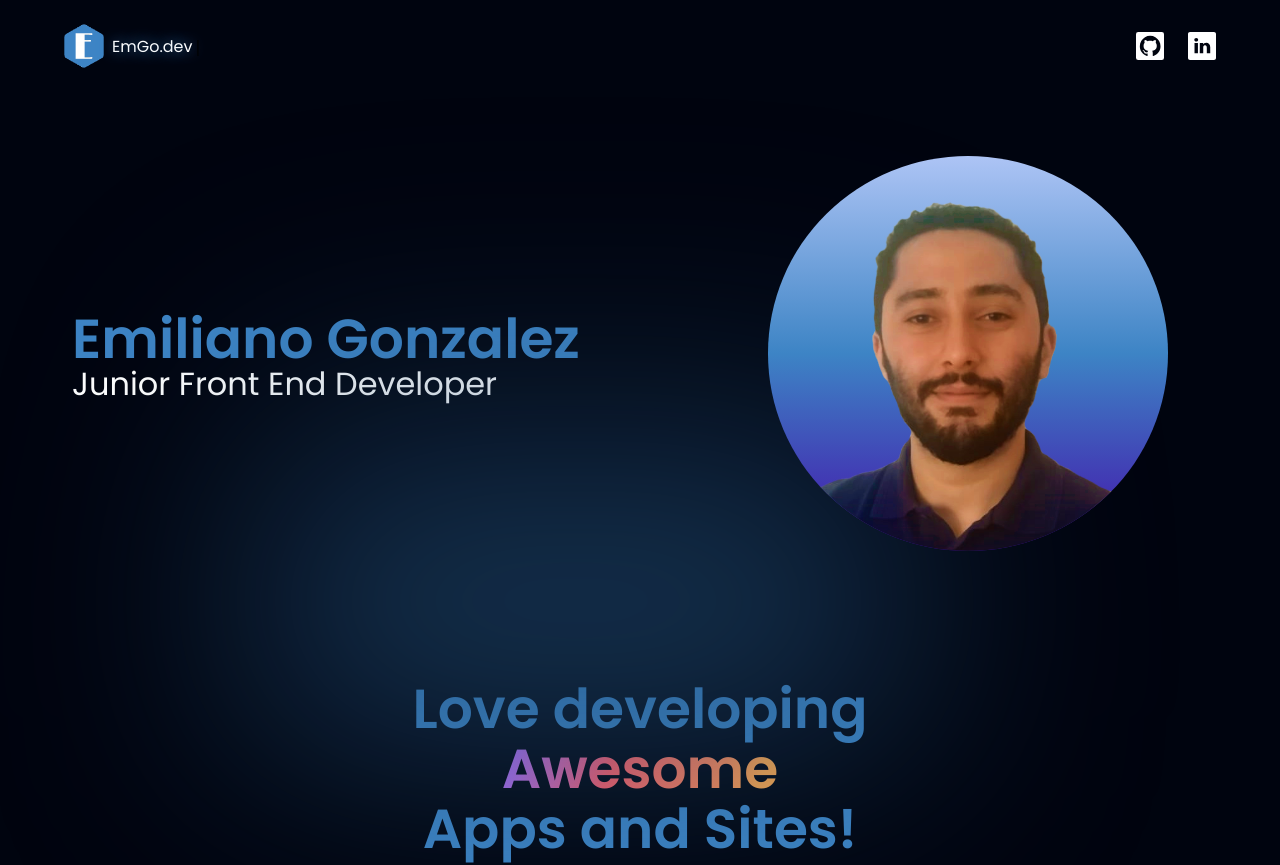
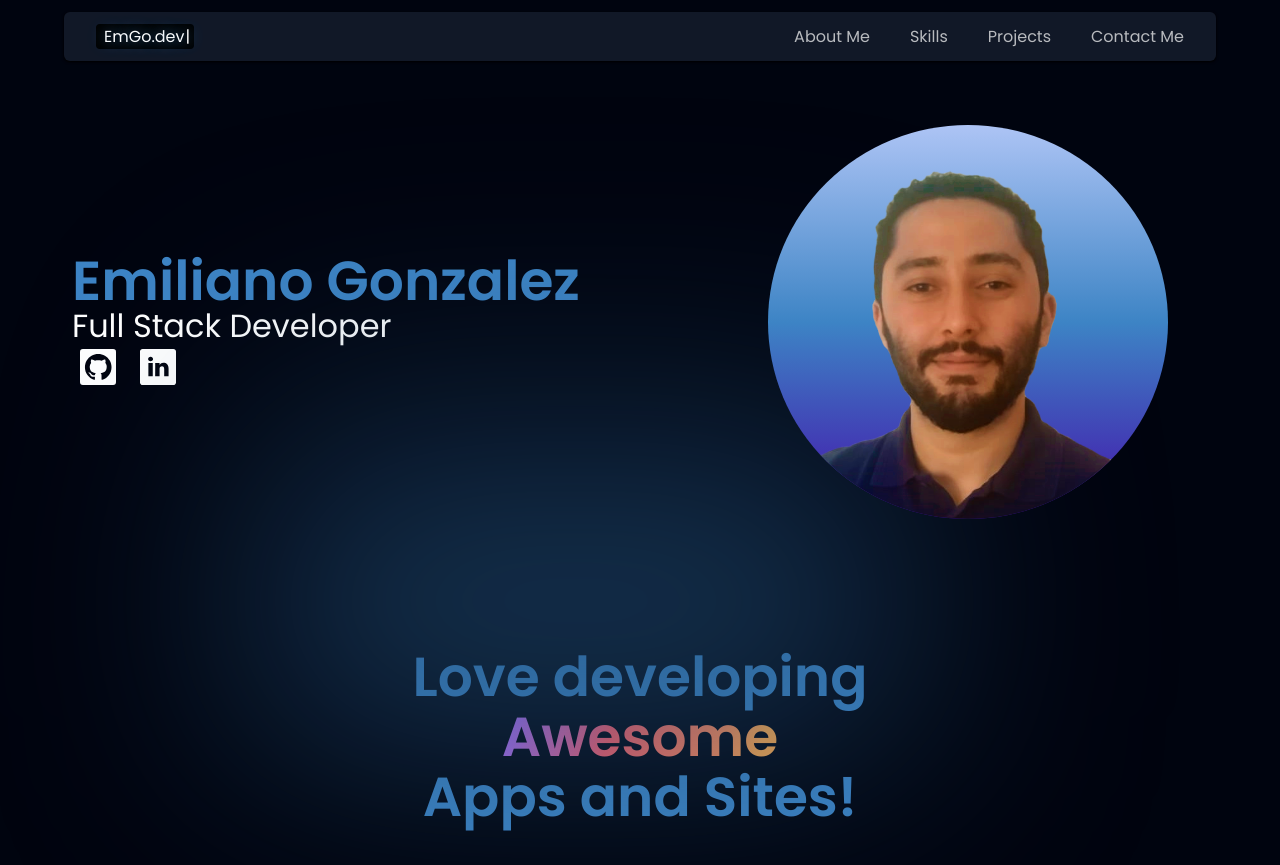
Before and after one commit to EmGoAR/Portfolio, a React (Vite) app: page / in a window 1280 px wide. Shown: the top 865 px of the page. Built offline with nearby package versions, Linux system fonts and the light colour scheme.

Commit message:
Redesigning Navbar, checkpoint

```diff
--- a/package.json
+++ b/package.json
@@ -5,7 +5,6 @@
   "type": "module",
   "scripts": {
     "dev": "vite",
-    "lint": "eslint .",
     "build": "vite build",
     "preview": "vite preview"
   },
--- a/src/assets/index.js
+++ b/src/assets/index.js
@@ -57,6 +57,7 @@ import typescript from './lang/typescript.webp'
 import vite from './lang/vite.webp'
 import vsc from './lang/vsc.webp'
 import mongodb from './lang/mongo.png'
+import emgodev from "../assets/EmGodev.png";
 
 export {
   airbnb,
@@ -116,5 +117,6 @@ export {
   typescript,
   vite,
   mongodb,
-  vsc
+  vsc,
+  emgodev
 }
--- a/src/components/AboutMe.jsx
+++ b/src/components/AboutMe.jsx
@@ -22,7 +22,7 @@ const AboutMe = () => {
 
           {/* Texto */}
           <p className='ss:text-[28px] text-[18px] ss:leading-[38px] leading-[25px] max-w-4xl font-normal text-white text-mdv text mx-auto mt-[10%]  '>
-            I am currently developing Front-End responsive applications, my goal is to complement my knowledge with Back-End technologies to fulfill my current goal, which is Software Engineer. I love writing code, and styling app designs.
+            I am currently developing Full-Stack responsive applications, my goal is to continue honing my skills as a Full Stack to fulfill my current goal, which is Software Engineer. <br /><br />I love crafting friendly styled UI apps.
           </p>
         </div>
 
--- a/src/components/Footer.jsx
+++ b/src/components/Footer.jsx
@@ -3,8 +3,7 @@ import styles from '../style'
 const Footer = () => (
   <section className={`${styles.flexCenter} ${styles.paddingY} flex-col`}>
 
-    <div className='w-full flex justify-between items-center md:flex-row flex-col pt-6 border-t-[1px] border-t-[#3F3E45]'>
-
+    <div className='w-full flex justify-center items-center md:flex-row flex-col pt-6 border-t-[1px] border-t-[#3F3E45]'>
       {/* Derechos Reservados */}
       <p className='font-poppins font-normal text-center text-[18px] leading-[27px] text-white'>
         Copyright Ⓒ Developed by Emiliano Gonzalez under GNU v3.0 License.
--- a/src/components/LandingPage.jsx
+++ b/src/components/LandingPage.jsx
@@ -1,3 +1,5 @@
+import { navLinks, socialMedia } from "../constants/Index";
+
 
 const LandingPage = () => {
   return (
@@ -12,8 +14,25 @@ const LandingPage = () => {
             Emiliano Gonzalez
           </h1>
           <h1 className='text-white ss:text-[32px] text-[22px] font-normal ss:leading-[30px] leading-[25px]'>
-            Junior Front End Developer
+            Full Stack Developer
           </h1>
+
+          {/* Social media Icons */}
+          <ul className="list-none flex items-center flex-1 font-poppins py-2 ss:justify-start ss:pl-2 justify-center">
+					<div className="flex flex-row md:mt-0  ">
+						{socialMedia.map((social, index) => (
+							<img
+								key={social.id}
+								src={social.icon}
+								alt={social.id}
+								className={`w-9 h-9 object-contain cursor-pointer ${
+									index !== socialMedia.length - 1 ? "mr-6" : "mr-0"
+								}`}
+								onClick={() => window.open(social.link)}
+							/>
+						))}
+					</div>
+				</ul>
         </div>
 
         {/* Image */}
--- a/src/components/Navbar.jsx
+++ b/src/components/Navbar.jsx
@@ -1,51 +1,59 @@
-import { useState } from 'react'
-import logo from '../assets/Logo.png'
-import logoclosed from '../assets/LogoClosed.png'
-import { navLinks, socialMedia } from '../constants/Index'
-import Typewriter from 'typewriter-effect'
-import esflag from '../assets/es.svg'
-import brflag from '../assets/br.svg'
-import gbflag from '../assets/gb.svg'
+import { useState } from "react";
+import close from "../assets/Logo.png";
+import logo from "../assets/Logo.png";
+import emgodev from "../assets/EmGodev.png";
+import menu from "../assets/Logo.png";
+import logoclosed from "../assets/LogoClosed.png";
+import { navLinks, socialMedia } from "../constants/Index";
+import Typewriter from "typewriter-effect";
+import esflag from "../assets/es.svg";
+import brflag from "../assets/br.svg";
+import gbflag from "../assets/gb.svg";
 
 const Navbar = () => {
-  const [active, setActive] = useState('Home')
-  const [toggle, setToggle] = useState(false)
+	const [active, setActive] = useState("Home");
+	const [toggle, setToggle] = useState(false);
 
 	return (
-    <nav className='w-full flex py-6 justify-between items-center navbar'>
-
+		<nav className="w-full flex py-3 justify-between items-center navbar mt-3 sm:px-8	 px-5 bg-gray-900 rounded-md p-4 shadow shadow-black ">
 			{/* ESTE ES EL LOGO MIO
       <img src='/E.png' alt='E' className='w-10 h10 mr-2 EmgoAR-Logo' />
-      */}
 
-      <div className=' flex flex-1 justify-start items-center '>
+
+			<div className=" flex flex-1 justify-start items-center ">
 				<img
 					src={toggle ? logoclosed : logo}
-          alt='menu'
-          className='w-10 object-contain mr-2 cursor-pointer'
+					alt="menu"
+					className="w-10 object-contain mr-2 cursor-pointer"
 					onClick={() => setToggle(!toggle)}
 				/>
 
-        <Typewriter
-          onInit={(typewriter) => {
-            typewriter.typeString('<span style="color: white; font-family: Poppins, sans-serif; text-shadow: 0 0 15px #3D84C5;">← Menu button :)</span>')
-              .deleteAll()
-              .typeString('<span style="color: white; font-family: Poppins, sans-serif; text-shadow: 0 0 15px #3D84C5;">EmGo.dev</span>')
-              .start()
-          }}
-        />
+				<div className="flex items-center justify-between">
+					<a
+						className="bg-blue-500 hover:bg-blue-700 text-white font-bold py-2 px-4 rounded"
+            src={toggle ? logoclosed : logo}
+						href="#"
+						alt="menu"
+						onClick={() => setToggle(!toggle)}
+					>
+						Send
+					</a>
+				</div>
 
-        {/* DIS IS DA MENU */}
+				 DIS IS DA MENU
 				<div
-          className={`${!toggle ? 'hidden' : 'flex'} flex-1 xs:flex-row flex-col justify-between gap-5 p-6 bg-gray-900 bg-opacity-70 backdrop-blur-lg rounded-md z-[11] logo-menu absolute top-[4rem] mx-4 my-2 xsw-full :w-[185px] max-w-[80%] xs:max-w-[385px]`}
+					className={`${
+						!toggle ? "hidden" : "flex"
+					} flex-1 xs:flex-row flex-col justify-between gap-5 p-6 bg-gray-900 bg-opacity-70 backdrop-blur-lg rounded-md z-[11] logo-menu absolute top-[4rem] mx-4 my-2 xsw-full :w-[185px] max-w-[80%] xs:max-w-[385px]`}
 				>
-          {/* List Section */}
-          <ul className='list-none flex justify-around px-2 items-start flex-1 flex-col right-auto bg-gray-600 bg-opacity-25 rounded-md'>
+					 List Section
+					<ul className="list-none flex justify-around px-2 items-start flex-1 flex-col right-auto bg-gray-600 bg-opacity-25 rounded-md">
 						{navLinks.map((nav, index) => (
 							<li
 								key={nav.id}
-                className={` font-poppins font-medium cursor-pointer text-[16px] py-2 xs:py-0 ${active === nav.title ? 'text-white' : 'text-dimWhite'
-                  } ${index === navLinks.length - 1 ? 'mb-0' : 'mb-0'}`}
+								className={` font-poppins font-medium cursor-pointer text-[16px] py-2 xs:py-0 ${
+									active === nav.title ? "text-white" : "text-dimWhite"
+								} ${index === navLinks.length - 1 ? "mb-0" : "mb-0"}`}
 								onClick={() => setActive(nav.title)}
 							>
 								<a href={`#${nav.id}`}>{nav.title}</a>
@@ -53,51 +61,62 @@ const Navbar = () => {
 						))}
 					</ul>
 
-          {/* Curriculum Section */}
-          <div className='bg-gray-600 bg-opacity-25 rounded-md block text-white font-medium'>
-
-            <p className='px-2 pt-2'>Resumes:</p>
+					 Curriculum Section
+					<div className="bg-gray-600 bg-opacity-25 rounded-md block text-white font-medium">
+						<p className="px-2 pt-2">Resumes:</p>
 						<a
-              href='https://drive.google.com/file/d/1kW4owaBZDUeoo-VCLwBVZAZiwKystdcN/view?usp=share_link'
-              target='_blank'
-              rel='noreferrer'
-              className='bg-gray-600 hover:bg-[#1D64A5] my-2 mx-3 p-2 rounded block'
-              type='submit'
+							href="https://drive.google.com/file/d/1kW4owaBZDUeoo-VCLwBVZAZiwKystdcN/view?usp=share_link"
+							target="_blank"
+							rel="noreferrer"
+							className="bg-gray-600 hover:bg-[#1D64A5] my-2 mx-3 p-2 rounded block"
+							type="submit"
 						>
-              <img className='xs:w-8 w-12 object-contain mx-2 cursor-pointer inline' src={esflag} alt='Espanol' />
+							<img
+								className="xs:w-8 w-12 object-contain mx-2 cursor-pointer inline"
+								src={esflag}
+								alt="Espanol"
+							/>
 						</a>
 
 						<a
-              href='https://drive.google.com/file/d/1Ag6GYldEUD4sl9jXc46gw06-QzeViqdu/view?usp=share_link'
-              target='_blank'
-              rel='noreferrer'
-              className='bg-gray-600 hover:bg-[#1D64A5] my-2 mx-3 p-2 rounded block'
-              type='submit'
+							href="https://drive.google.com/file/d/1Ag6GYldEUD4sl9jXc46gw06-QzeViqdu/view?usp=share_link"
+							target="_blank"
+							rel="noreferrer"
+							className="bg-gray-600 hover:bg-[#1D64A5] my-2 mx-3 p-2 rounded block"
+							type="submit"
 						>
-              <img className='xs:w-8 w-12 object-contain mx-2 cursor-pointer inline' src={brflag} alt='Espanol' />
+							<img
+								className="xs:w-8 w-12 object-contain mx-2 cursor-pointer inline"
+								src={brflag}
+								alt="Espanol"
+							/>
 						</a>
 
 						<a
-              href='https://drive.google.com/file/d/1uCTQeuf5zghYjgLCiLAdaLifvl06nix4/view?usp=share_link'
-              target='_blank'
-              rel='noreferrer'
-              className='bg-gray-600 hover:bg-[#1D64A5] my-2 mx-3 p-2 rounded block'
-              type='submit'
+							href="https://drive.google.com/file/d/1uCTQeuf5zghYjgLCiLAdaLifvl06nix4/view?usp=share_link"
+							target="_blank"
+							rel="noreferrer"
+							className="bg-gray-600 hover:bg-[#1D64A5] my-2 mx-3 p-2 rounded block"
+							type="submit"
 						>
-              <img className='xs:w-8 w-12 object-contain mx-2 cursor-pointer inline' src={gbflag} alt='Espanol' />
+							<img
+								className="xs:w-8 w-12 object-contain mx-2 cursor-pointer inline"
+								src={gbflag}
+								alt="Espanol"
+							/>
 						</a>
-
 					</div>
 				</div>
 
-        <ul className='list-none flex justify-end items-center flex-1 font-poppins'>
-          <div className='flex flex-row md:mt-0'>
+				<ul className="list-none flex justify-end items-center flex-1 font-poppins">
+					<div className="flex flex-row md:mt-0">
 						{socialMedia.map((social, index) => (
 							<img
 								key={social.id}
 								src={social.icon}
 								alt={social.id}
-                className={`w-7 h-7 object-contain cursor-pointer ${index !== socialMedia.length - 1 ? 'mr-6' : 'mr-0'
+								className={`w-7 h-7 object-contain cursor-pointer ${
+									index !== socialMedia.length - 1 ? "mr-6" : "mr-0"
 								}`}
 								onClick={() => window.open(social.link)}
 							/>
@@ -105,8 +124,121 @@ const Navbar = () => {
 					</div>
 				</ul>
 			</div>
+      */}
+
+			{/* <img src={emgodev} alt="EmGo.dev" className="w-[93px] h-[34px]" /> */}
+
+			<div className=" flex justify-start bg-black rounded-[4px] pl-2 pr-1">
+				<Typewriter
+					options={{
+						cursor:
+							'<span style="color: white; font-family: Poppins, sans-serif; text-shadow: 0 0 15px #3D84C5;">|</span>',
+					}}
+					onInit={(typewriter) => {
+						typewriter
+							.typeString(
+								'<span style="color: white; font-family: Poppins, sans-serif; text-shadow: 0 0 15px #3D84C5;">EmGo.dev</span>'
+							)
+							.start();
+					}}
+				/>
+			</div>
+
+			<ul className="list-none sm:flex hidden justify-end items-center flex-1">
+				{navLinks.map((nav, index) => (
+					<li
+						key={nav.id}
+						className={`font-poppins font-normal cursor-pointer text-[16px] ${
+							active === nav.title ? "text-white" : "text-dimWhite"
+						} ${index === navLinks.length - 1 ? "mr-0" : "mr-10"}`}
+						onClick={() => setActive(nav.title)}
+					>
+						<a href={`#${nav.id}`}>{nav.title}</a>
+					</li>
+				))}
+			</ul>
+
+			{/* MENU BUTTON */}
+			<div className="sm:hidden flex flex-1 justify-end items-center">
+				<img
+					src={toggle ? close : menu}
+					alt="menu"
+					className="w-[28px] h-[28px] object-contain"
+					onClick={() => setToggle(!toggle)}
+				/>
+
+				{/* MOBILE MENU */}
+				<div
+					className={`${
+						!toggle ? "hidden" : "flex"
+					} flex-1  flex-col justify-between gap-5 p-6 bg-gray-900 bg-opacity-70 backdrop-blur-lg rounded-md z-[11] logo-menu absolute top-[4rem] right-2 mx-4 my-2`}
+				>
+					{/* LIST SECTION /> */}
+					<ul className="list-none flex justify-around px-2 items-start flex-1 flex-col right-auto bg-gray-600 bg-opacity-25 rounded-md">
+						{navLinks.map((nav, index) => (
+							<li
+								key={nav.id}
+								className={` font-poppins font-medium cursor-pointer text-[16px] py-2 ${
+									active === nav.title ? "text-white" : "text-dimWhite"
+								} ${index === navLinks.length - 1 ? "mb-0" : "mb-0"}`}
+								onClick={() => setActive(nav.title)}
+							>
+								<a href={`#${nav.id}`}>{nav.title}</a>
+							</li>
+						))}
+					</ul>
+
+					{/* CV SECTION */}
+					<div className="flex flex-col bg-gray-600 bg-opacity-25 rounded-md text-white font-medium">
+						<p className="px-2 pt-2">Resumes:</p>
+						<div className="flex justify-center us:flex-row flex-col">
+							<a
+								href="https://drive.google.com/file/d/1kW4owaBZDUeoo-VCLwBVZAZiwKystdcN/view?usp=share_link"
+								target="_blank"
+								rel="noreferrer"
+								className="bg-gray-600 hover:bg-[#1D64A5] my-2 mx-3 p-2 rounded"
+								type="submit"
+							>
+								<img
+									className="us:w-8 w-12 object-contain mx-2 cursor-pointer inline"
+									src={esflag}
+									alt="Espanol"
+								/>
+							</a>
+
+							<a
+								href="https://drive.google.com/file/d/1Ag6GYldEUD4sl9jXc46gw06-QzeViqdu/view?usp=share_link"
+								target="_blank"
+								rel="noreferrer"
+								className="bg-gray-600 hover:bg-[#1D64A5] my-2 mx-3 p-2 rounded"
+								type="submit"
+							>
+								<img
+									className="us:w-8 w-12 object-contain mx-2 cursor-pointer inline"
+									src={brflag}
+									alt="Espanol"
+								/>
+							</a>
+
+							<a
+								href="https://drive.google.com/file/d/1uCTQeuf5zghYjgLCiLAdaLifvl06nix4/view?usp=share_link"
+								target="_blank"
+								rel="noreferrer"
+								className="bg-gray-600 hover:bg-[#1D64A5] my-2 mx-3 p-2 rounded"
+								type="submit"
+							>
+								<img
+									className="us:w-8 w-12 object-contain mx-2 cursor-pointer inline"
+									src={gbflag}
+									alt="Espanol"
+								/>
+							</a>
+						</div>
+					</div>
+				</div>
+			</div>
 		</nav>
-  )
-}
+	);
+};
 
-export default Navbar
+export default Navbar;
--- a/src/components/Skills.jsx
+++ b/src/components/Skills.jsx
@@ -29,7 +29,7 @@ import Laptop from "../assets/Laptop.json";
 const Skills = () => {
 	return (
 		/* este es el main container - coloca flex responsivamente */
-		<section id="Skills" className={`flex flex-col ${styles.paddingY}`}>
+		<section className={`flex flex-col ${styles.paddingY}`}>
 			{/* este es el div que les pone los padding y contiene todo */}
 			<div
 				className={`flex-1 flex-col md:flex-row-reverse ${styles.flexStart} xl:px-0 sm:px-16 px-6 items-center`}
@@ -42,7 +42,7 @@ const Skills = () => {
 				/>
 
 				{/* Contenedor de texto */}
-				<div className="text-justify sm:px-[4%]">
+				<div id="Skills" className="text-justify sm:px-[4%]">
 					{/* Título */}
 					<h1 className="flex-1 font-poppins font-semibold ss:text-[32px] text-[28px] text-white text-center sm:text-justify text-gradient mb-3">
 						My Skills
--- a/tailwind.config.cjs
+++ b/tailwind.config.cjs
@@ -16,6 +16,7 @@ module.exports = {
       }
     },
     screens: {
+      us: '240px',
       xs: '480px',
       ss: '620px',
       sm: '768px',
```
Also changed, not shown: src/index.css (+12 -12 lines), src/assets/EmGodev.png (added). Lines whose indentation alone changed are shown as unchanged.
